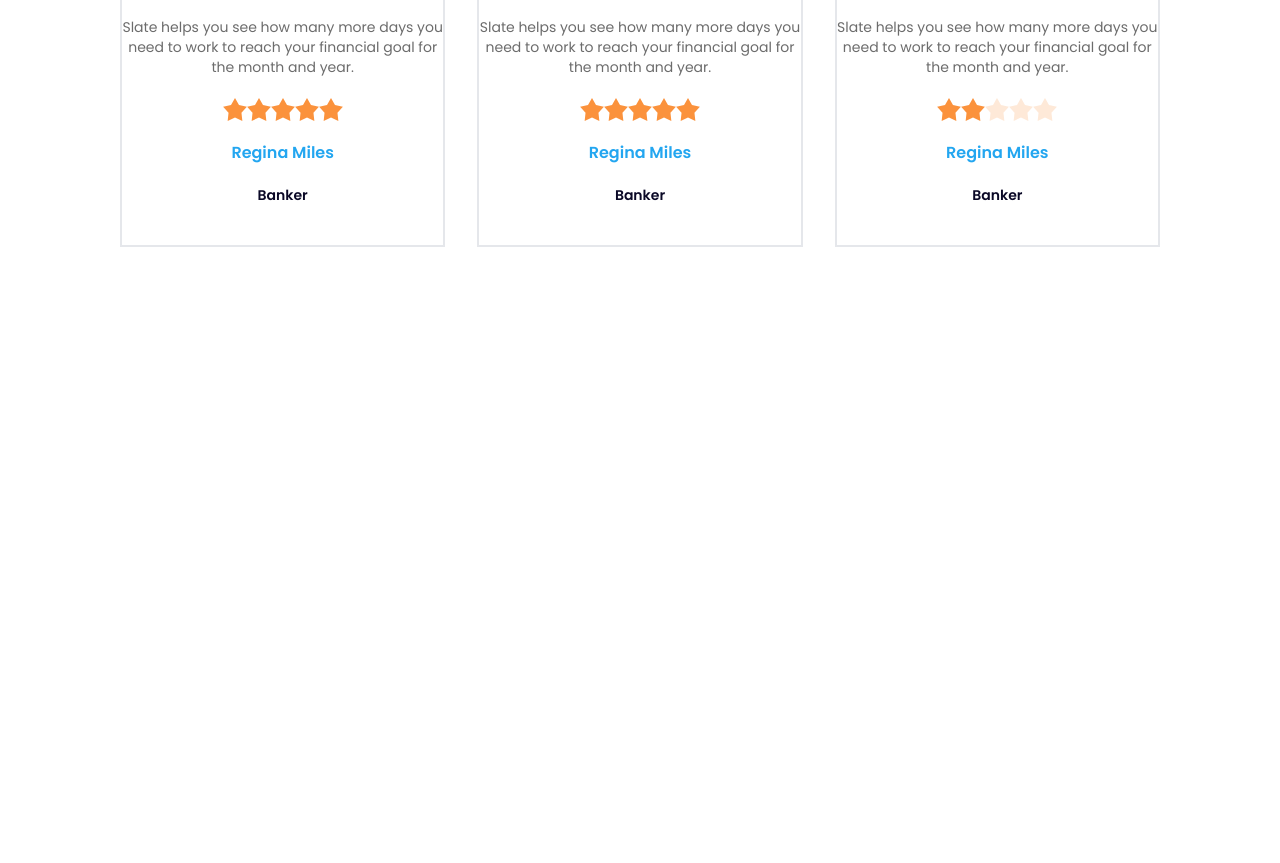
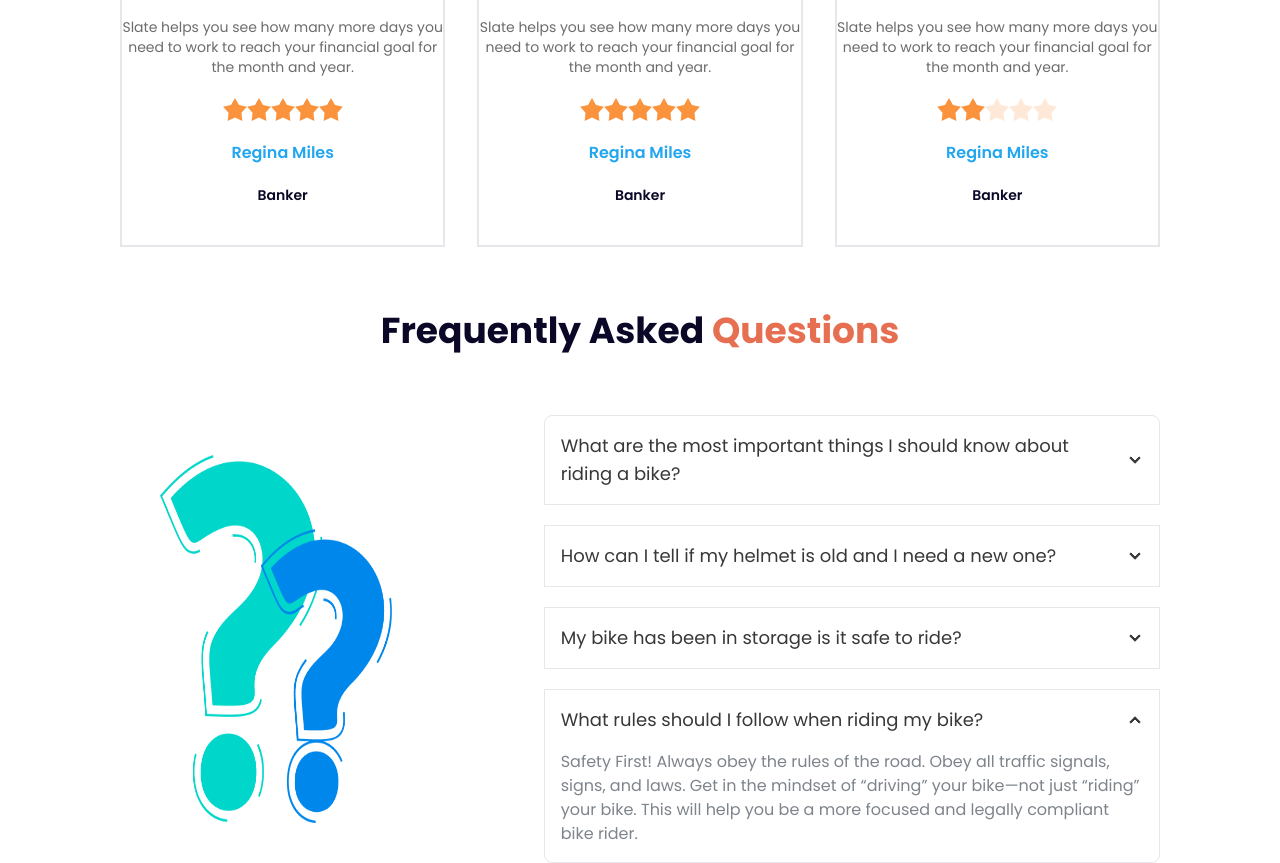
Before and after one commit to TKMuskan/biker-zone-with-daisyUI, a plain HTML site: page index.html in a window 1280 px wide. Shown: the part 2102-2965 px from the top of the page. Before the commit the page ends 2373 px from the top, so only its background shows below. Drawn offline with nearby package versions, Linux system fonts and the light colour scheme.

Commit message:
added FAQ section

```diff
--- a/index.html
+++ b/index.html
@@ -11,7 +11,8 @@
     <!-- google font -->
     <link rel="preconnect" href="https://fonts.googleapis.com">
     <link rel="preconnect" href="https://fonts.gstatic.com" crossorigin>
-    <link href="https://fonts.googleapis.com/css2?family=Poppins:wght@400;500;600;700;800&display=swap"
+    <link
+        href="https://fonts.googleapis.com/css2?family=Inter:wght@400;600&family=Poppins:wght@400;500;600;700;800&display=swap"
         rel="stylesheet">
     <title>Biker Zone</title>
     <!-- Tailwind custo classes -->
@@ -37,6 +38,10 @@
 
     <style>
         .font-poppins {
+            font-family: 'Poppins', sans-serif;
+        }
+
+        .font-inter {
             font-family: 'Poppins', sans-serif;
         }
     </style>
@@ -287,6 +292,66 @@
             </div>
 
         </section>
+        <!-- FAQ Section -->
+        <section class="container mx-auto px-6 lg:px-20">
+            <div class="mb-6 mt-10">
+                <h2 class="text-2xl lg:text-4xl 2xl:text-5xl text-center font-bold text-[#0A0826]">Frequently Asked
+                    <span class="text-biker-color">Questions</span>
+                </h2>
+            </div>
+            <div class="flex flex-col lg:flex-row lg:gap-28">
+                <div class="md:mt-10">
+                    <img src="images/others/faq.png" alt="" class="md:ml-32 lg:ml-0 p-10 lg:h-full lg:w-full">
+                </div>
+                <div class="join join-vertical w-full space-y-5 mt-10">
+                    <div class="collapse collapse-arrow join-item border">
+                        <input type="radio" name="my-accordion-4" checked="checked" />
+                        <div class="collapse-title text-lg font-inter font-normal text-[#383838]">
+                            What are the most important things I should know about riding a bike?
+                        </div>
+                        <div class="collapse-content">
+                            <p class="text-[#7E848C] text-base">Safety First! Always obey the rules of the road. Obey all traffic
+                                signals, signs, and laws. Get in the mindset of “driving” your bike—not just “riding”
+                                your bike. This will help you be a more focused and legally compliant bike rider.</p>
+                        </div>
+                    </div>
+                    <div class="collapse collapse-arrow join-item border">
+                        <input type="radio" name="my-accordion-4" checked="checked" />
+                        <div class="collapse-title text-lg font-inter font-normal text-[#383838]">
+                            How can I tell if my helmet is old and I need a new one?
+                        </div>
+                        <div class="collapse-content">
+                            <p class="text-[#7E848C] text-base">Safety First! Always obey the rules of the road. Obey all traffic
+                                signals, signs, and laws. Get in the mindset of “driving” your bike—not just “riding”
+                                your bike. This will help you be a more focused and legally compliant bike rider.</p>
+                        </div>
+                    </div>
+                    <div class="collapse collapse-arrow join-item border">
+                        <input type="radio" name="my-accordion-4" checked="checked" />
+                        <div class="collapse-title text-lg font-inter font-normal text-[#383838]">
+                            My bike has been in storage is it safe to ride?
+                        </div>
+                        <div class="collapse-content">
+                            <p class="text-[#7E848C] text-base">Safety First! Always obey the rules of the road. Obey all traffic
+                                signals, signs, and laws. Get in the mindset of “driving” your bike—not just “riding”
+                                your bike. This will help you be a more focused and legally compliant bike rider.</p>
+                        </div>
+                    </div>
+                    <div class="collapse collapse-arrow join-item border">
+                        <input type="radio" name="my-accordion-4" checked="checked" />
+                        <div class="collapse-title text-lg font-inter font-normal text-[#383838]">
+                            What rules should I follow when riding my bike?
+                        </div>
+                        <div class="collapse-content">
+                            <p class="text-[#7E848C] text-base">Safety First! Always obey the rules of the road. Obey all traffic
+                                signals, signs, and laws. Get in the mindset of “driving” your bike—not just “riding”
+                                your bike. This will help you be a more focused and legally compliant bike rider.</p>
+                        </div>
+                    </div>
+                </div>
+            </div>
+
+        </section>
 
     </main>
 </body>
```
Also changed, not shown: images/others/faq2.png (added).
